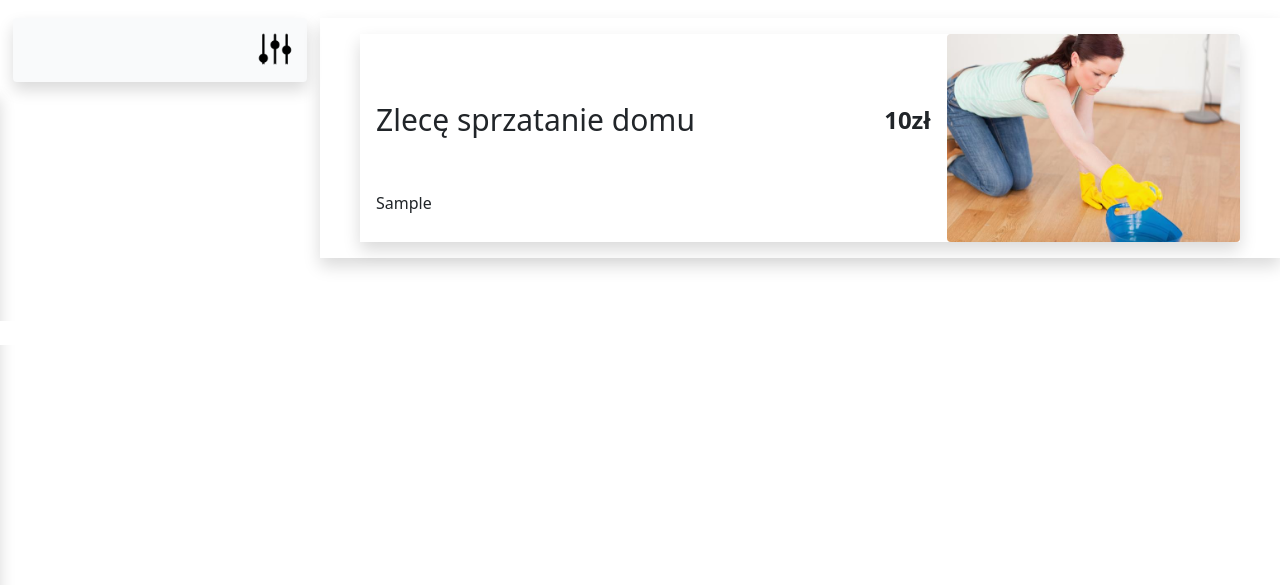
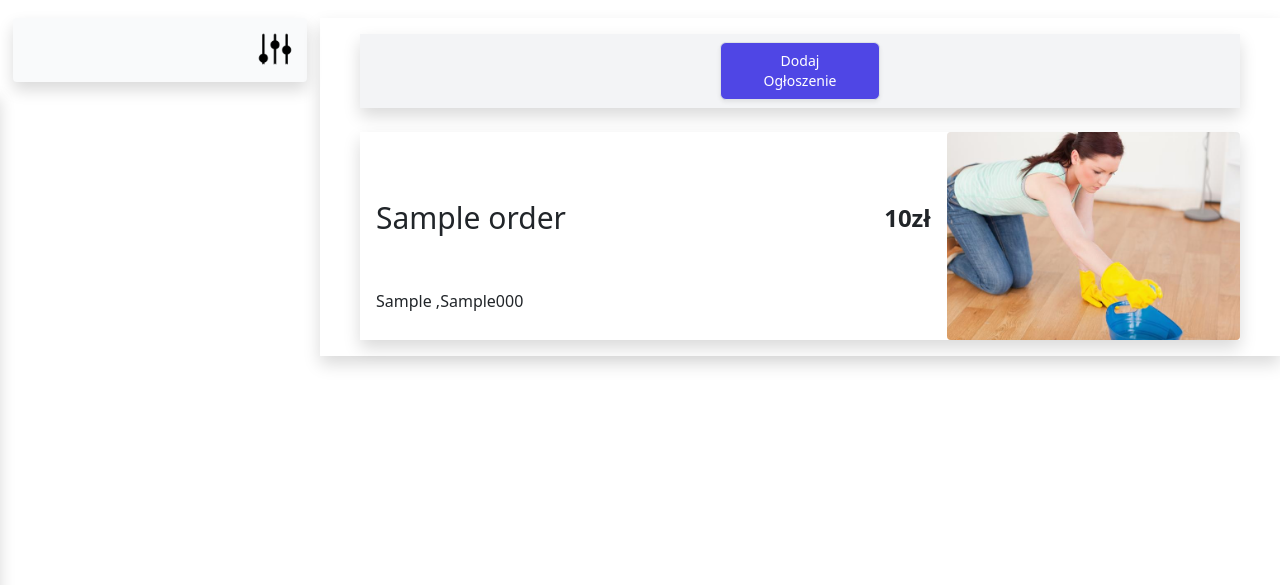
Before and after one commit to Jeden1102/clean-test, a PHP site: page /public/views/ogloszenia.php in a window 1280 px wide. Shown: the part 86-671 px from the top of the page. Run offline with PHP 8.4, Linux system fonts and the light colour scheme; tables that the repository leaves empty or names only in its code hold one stand-in row (values such as "Sample post"); a stand-in replaces the project's code that opens the database connection; style sheets or scripts are compiled from the project's sources; some libraries are stand-ins or nearby versions.

Commit message:
add:filter icons, dodawaanie ogszłoenia tofix:filtering

```diff
--- a/public/components/dodaj-ogl.php
+++ b/public/components/dodaj-ogl.php
@@ -148,12 +148,13 @@
               <div class="w-40" >
                 <p class="text-center">Cena :</p>
                 <div class="input-group">
-                  <input type="text" name="order_price" class="form-control" aria-label="Amount (to the nearest dollar)">
+                  <input minlength="1" type="text" name="order_price" class="form-control" aria-label="Amount (to the nearest dollar)">
                   <span class="input-group-text">zł</span>
                 </div>
               </div>
               <div class="w-40">
-                <p class="text-center">Data realizacji usługi : </p>
+
+                <p class="text-center">Data ważności usługi : </p>
                 <input class="h-9 border border-green-400" type="date" name="order_date">
               </div>
 </div>
--- a/public/scripts/checkboxes.js
+++ b/public/scripts/checkboxes.js
@@ -1,6 +1,6 @@
 let checkboxes = document.querySelectorAll('.item-check');
 checkboxes.forEach(element => {
     element.addEventListener('click',()=>{
-        element.classList.toggle('bg-red-500');
+        element.classList.toggle('bg-green-600');
     })
 });
--- a/public/views/ogloszenia.php
+++ b/public/views/ogloszenia.php
@@ -1,11 +1,53 @@
 <?php
 session_start();
 require '../../back/conn.php';
-
+if(empty($_GET)){
   $sql = "SELECT * from orders";
   $result = $conn->query($sql);
 
 $json = mysqli_fetch_all($result, MYSQLI_ASSOC);
+}else{
+  // DO POPRAWY
+  $zapytaniesql ="SELECT * FROM orders WHERE ";
+  foreach ($_GET as $key => $value) {
+    // echo $key.'</br>';
+    // echo $value.'</br>';
+
+    //klejenie zapytania
+      if($key=='minPrice'){
+        $zapytaniesql = $zapytaniesql. "order_price" . ">=" . $value . " AND ";
+      }
+      if($key=='order_price'){
+        $zapytaniesql = $zapytaniesql. $key . "<=" . $value . " AND ";
+
+      }
+      if($key=='city'){
+        if($value=='0'){
+
+        }else{
+          $zapytaniesql = $zapytaniesql. $key . " = " . "'" . $value . "'" .  " AND ";
+        }
+
+
+      }
+      if($key=='car_clean'){
+        $zapytaniesql = $zapytaniesql. $key . "=" . $value . " AND ";
+      }
+      if($key=='window_clean'){
+        $zapytaniesql = $zapytaniesql. $key . "=". $value . " AND ";
+      }
+      if($key=='home_clean'){
+        $zapytaniesql = $zapytaniesql. $key . "=" . $value . " AND ";
+      }
+  }
+  $zapytaniesql = $zapytaniesql.'true;';
+  //  echo $zapytaniesql;
+  $sql = $zapytaniesql;
+
+}
+$result = $conn->query($sql);
+
+    @$json = mysqli_fetch_all($result, MYSQLI_ASSOC);
 
 
 ?>
@@ -27,27 +69,27 @@
   <script src="https://code.jquery.com/ui/1.12.1/jquery-ui.js"></script>
 </head>
 <script>
-    let min1 = 0;
-    let max2 = 0;
-  $( function() {
-    $( "#slider-range" ).slider({
-      range: true,
-      min: 0,
-      max: 500,
-      values: [ 1, 500 ],
-      slide: function( event, ui ) {
-        $( "#amount" ).val( "zł " + ui.values[ 0 ] + " - zł " + ui.values[ 1 ] );
-        min1 = ui.values[0];
-        min2 = ui.values[1];
-        document.cookie="min1=" + min1;
-        document.cookie="min2=" + min2;
+  //   let min1 = 0;
+  //   let max2 = 0;
+  // $( function() {
+  //   $( "#slider-range" ).slider({
+  //     range: true,
+  //     min: 0,
+  //     max: 500,
+  //     values: [ 1, 500 ],
+  //     slide: function( event, ui ) {
+  //       $( "#amount" ).val( "zł " + ui.values[ 0 ] + " - zł " + ui.values[ 1 ] );
+  //       min1 = ui.values[0];
+  //       min2 = ui.values[1];
+  //       document.cookie="min1=" + min1;
+  //       document.cookie="min2=" + min2;
 
-      }
-    });
-    $( "#amount" ).val( "zł " + $( "#slider-range" ).slider( "values", 0 ) +
-      " - zł " + $( "#slider-range" ).slider( "values", 1 ) );
+  //     }
+  //   });
+  //   $( "#amount" ).val( "zł " + $( "#slider-range" ).slider( "values", 0 ) +
+  //     " - zł " + $( "#slider-range" ).slider( "values", 1 ) );
 
-  } );
+  // } );
 
   </script>
 <body class="overflow-x-hidden">
@@ -65,32 +107,46 @@
       <div class="w-full lg:w-1/5 mx-auto h-screen bg-white card shadow filter-box mx-auto absolute left-0 top-44">
           <div class="w-4/5 mx-auto">
               <h2 class="my-4 text-2xl font-light text-center">Filtruj swoje wyszukiwania</h2>
-              <form action="./test.php" method="POST">
+              <form action="../../back/ogl-filtr.php" method="POST">
               <div>
                   <label for="exampleInputEmail1" class="form-label">Lokalizcja</label>
                   <input name="lokalizacja" type="text" class="form-control" id="exampleInputEmail1" placeholder="Opole" aria-describedby="emailHelp">
               </div>
           <p class="w-4/5 mx-auto mt-4 mb-2">
           <label for="amount">Zakres cen:</label>
-          <input type="text" id="amount" readonly class="text-green-400 font-bold " >
+          <input name="min" type="text" class="form-control" id="exampleInputEmail1" placeholder="min" aria-describedby="emailHelp">
+
+          <input name="max" type="text" class="form-control" id="exampleInputEmail1" placeholder="max" aria-describedby="emailHelp">
+
+          <!-- <input type="text" id="amount" readonly class="text-green-400 font-bold " > -->
           </p>
 
-          <div id="slider-range"></div>
+          <!-- <div id="slider-range"></div> -->
 
           <div class="mt-4">
           <p>Wybierz rodzaj usługi (możesz wybrać więcej opcji na raz)</p>
-          <div class="flex flex-wrap justify-between">
+          <div class="flex flex-wrap">
               <div>
-              <label class="bg-red-400 item-check w-24 h-24" for="ch1">xxx</label>
-              <input name="ch1" id="ch1" type="checkbox" hidden>
+              <label class="bg-green-400 item-check w-24 h-24 m-2 text-white rounded shadow cursor-pointer  flex items-center justify-center flex-column" for="ch1">
+              <i class="fas fa-car text-5xl"></i>
+                <p class="mt-2">Sprzątanie samochodu</p>
+              </label>
+              <input name="car_clean" id="ch1" type="checkbox" hidden>
               </div>
               <div>
-              <label class="bg-red-400 item-check w-24 h-24" for="ch2">xxx</label>
-              <input name="ch2" id="ch2" type="checkbox" hidden >
+              <label class="bg-green-400 item-check w-24 h-24 m-2 text-white rounded shadow cursor-pointer flex items-center justify-center flex-column" for="ch2">
+              <i class="fas fa-th-large text-5xl "></i>
+
+              <p>Mycie okień</p>
+              </label>
+              <input name="window_clean" id="ch2" type="checkbox" hidden >
               </div>
               <div>
-              <label class="bg-red-400 item-check w-24 h-24" for="ch3">xxx</label>
-              <input name="ch3" id="ch3" type="checkbox" hidden>
+              <label class="bg-green-400 item-check w-24 h-24 m-2 text-white rounded shadow cursor-pointer flex items-center justify-center flex-column" for="ch3">
+              <img src="../assets/img/window-cleaner_4.png" alt="" class="w-16 h-16" />
+              <p class="mt-2">Malowanie</p>
+              </label>
+              <input name="home_clean" id="ch3" type="checkbox" hidden>
               </div>
 
           </div>
@@ -104,8 +160,19 @@
     </div>
     <!-- Content -->
 
-    <div class="w-full shadow mt-4 py-2 orders">
+    <div class="w-full shadow mt-4 py-2 orders ">
+      <div class="shadow w-11/12  mx-auto my-2 md:flex md:flex-row-reverse flex items-center justify-center mb-4 bg-gray-100">
+      <a href="./ogloszenia-uzyt.php">
+      <button type="button" class="my-2 next-step w-40 items-center justify-center py-2 px-4 border border-transparent shadow-sm text-sm font-medium rounded-md text-white bg-indigo-600 hover:bg-indigo-700 focus:outline-none focus:ring-2 focus:ring-offset-2 focus:ring-indigo-500">
+              Dodaj Ogłoszenie
+          </button>
+          </a>
+      </div>
       <?php
+        if(empty($json)){
+
+          echo '<h2 class="text-center text-2xl">Brak dostępnych wyszukiwań</h2>';
+        }else{
           foreach ($json as $value) {
 
             echo "
@@ -118,12 +185,12 @@
               </div>
               <div class='mt-4 md:w-2/3 h-1/3 md:h-full'>
                 <div class='flex w-full  justify-between items-center md:h-3/5 '>
-              <h2  class='ml-4 text-2xl md:text-3xl'>Zlecę sprzatanie domu</h2>
+                <h2  class='ml-4 text-2xl md:text-3xl'>" .  $value['title'] . "</h2>
                 <p class='font-bold mr-4 md:text-2xl'> " .  $value['order_price'] . "zł</p>
                 </div>
 
                 <div class='font-light mt-2 md:ml-4'>
-               " .  $value['city'] . "
+                 " .  $value['city'] . " ," .  $value['street'] . "" .  $value['number'] . "
                 </div>
               </div>
 
@@ -132,6 +199,8 @@
 
             ";
           }
+        }
+
       ?>
       <!-- ogloszenie -->
 
--- a/todo.txt
+++ b/todo.txt
@@ -3,3 +3,7 @@
 
 
 +++semantyka, zapytamy Zminkowskiego, jęlsi tak to nav,heaer,footer,secttion etc
+
+
+dłuższy timing
+validacja (())
```
Also changed, not shown: index.php (+11 -10 lines), public/scripts/addOgloszenie.js (+5 -2 lines), public/views/ogloszenia-uzyt.php (+13 -0 lines), public/assets/img/window-cleaner.png (added), public/assets/img/window-cleaner_4.png (added). Lines whose indentation alone changed are shown as unchanged.
